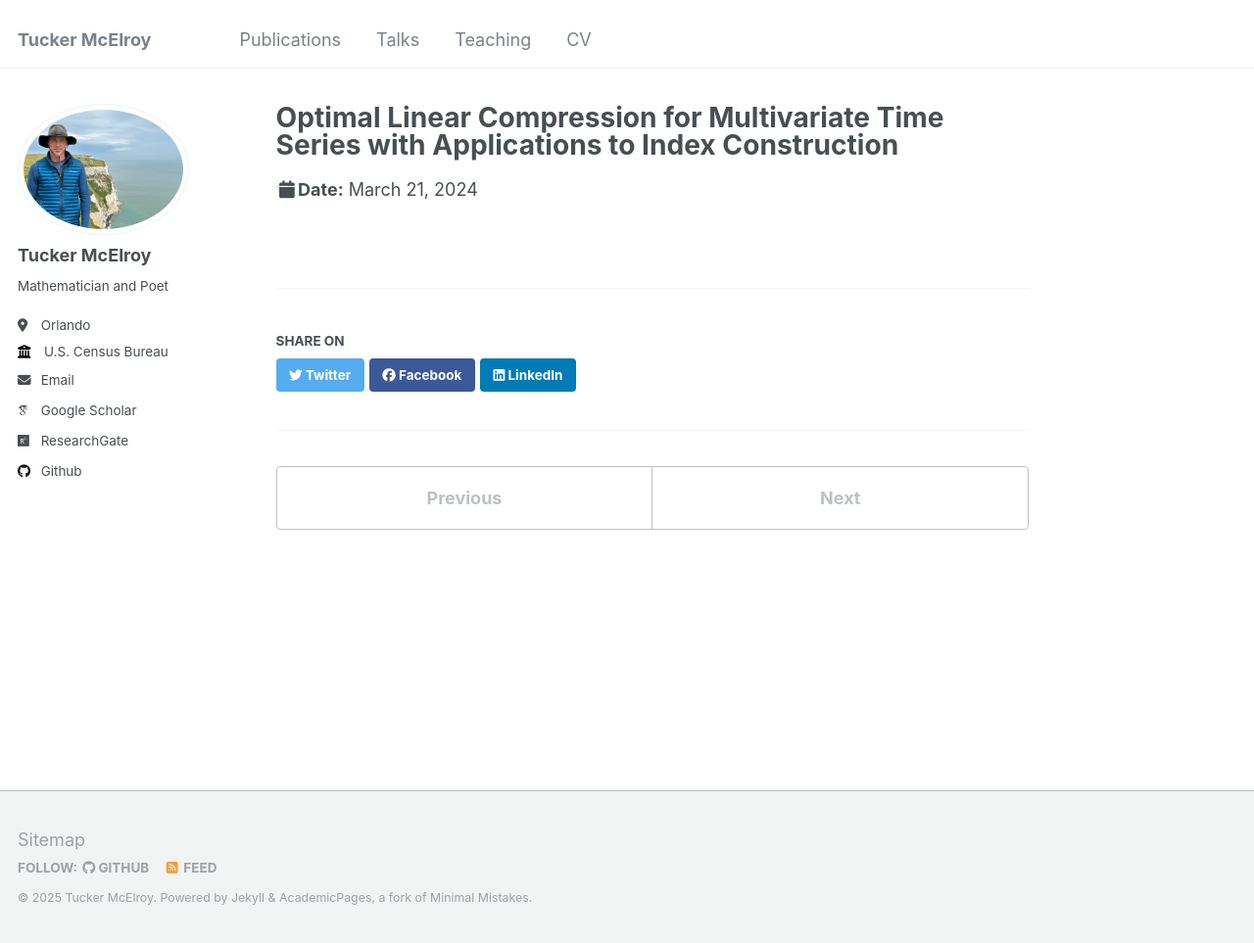
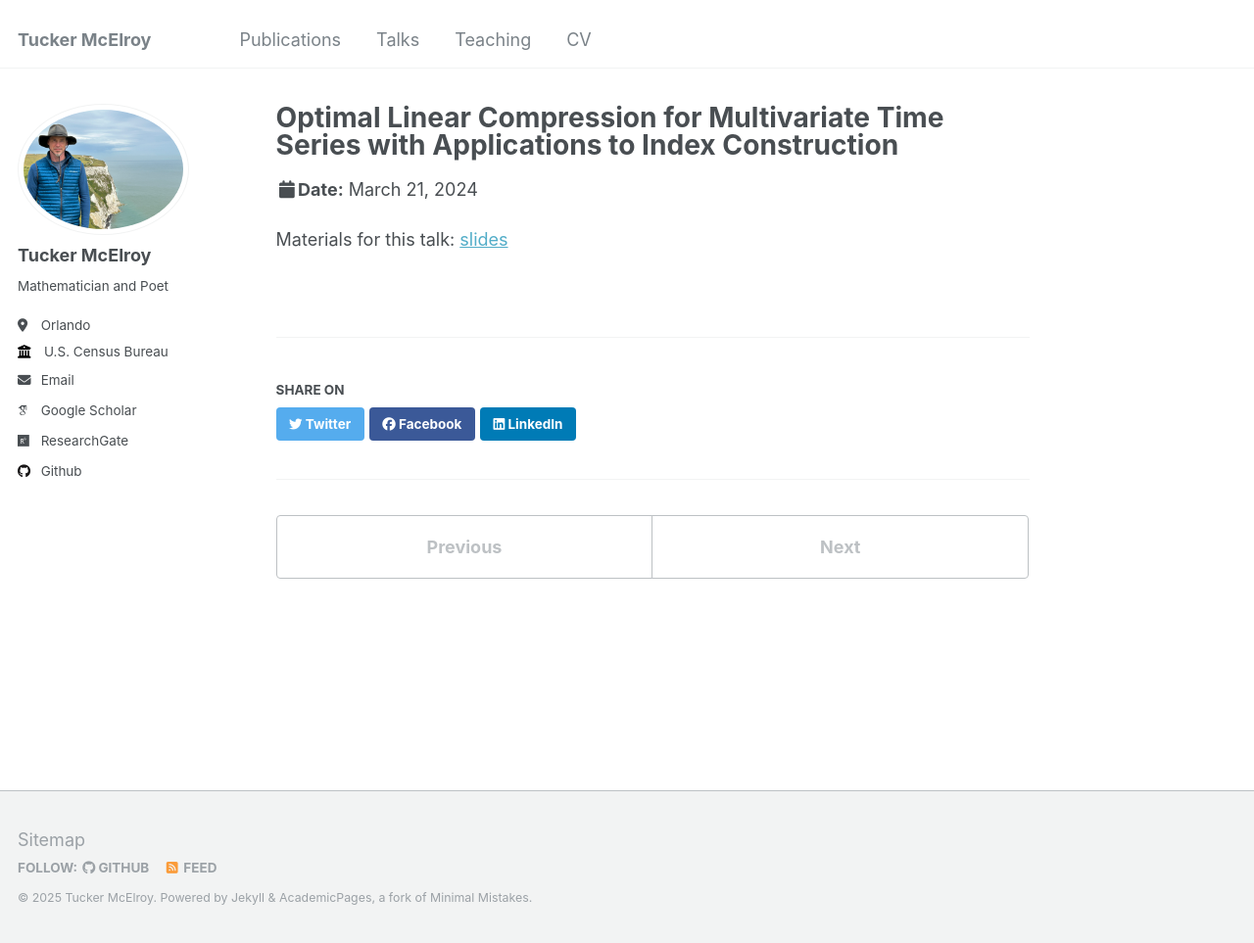
Before and after one commit to tuckermcelroy/tuckermcelroy.github.io, a Jekyll site: the page built from _talks/brin24.md, in a window 1280 px wide and 963 px high. Shown: the whole window at 98% size. Built offline with Jekyll 4.4.1, drawn with Linux system fonts in a browser that asks for light colours; some web fonts are replaced.

Commit message:
Update brin24.md

```diff
--- a/_talks/brin24.md
+++ b/_talks/brin24.md
@@ -7,3 +7,5 @@ venue: "Recent Advances in Time Series Analysis"
 date: 2024-03-21
 location: "College Park, Maryland"
 ---
+
+Materials for this talk: [slides](http://tuckermcelroy.github.io/files/BrinMcElroy_3-18-24.pdf)
```
